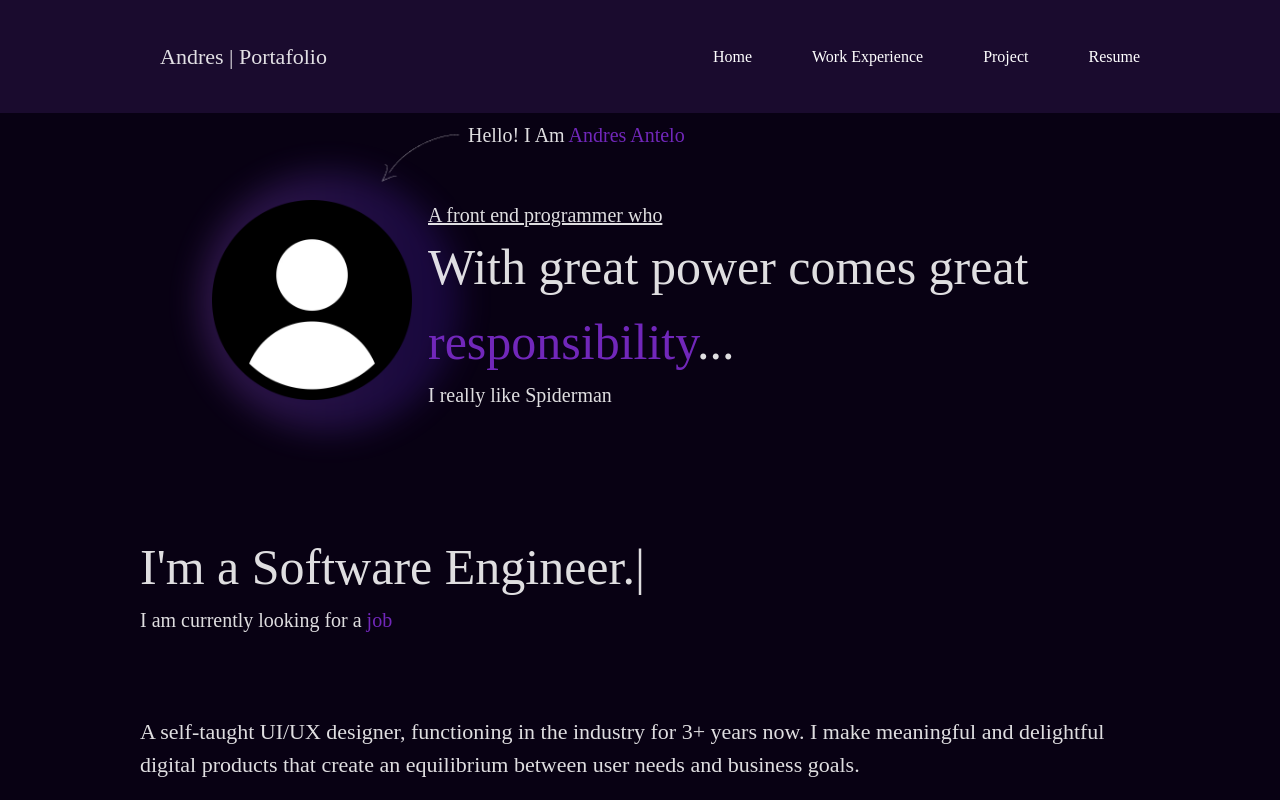
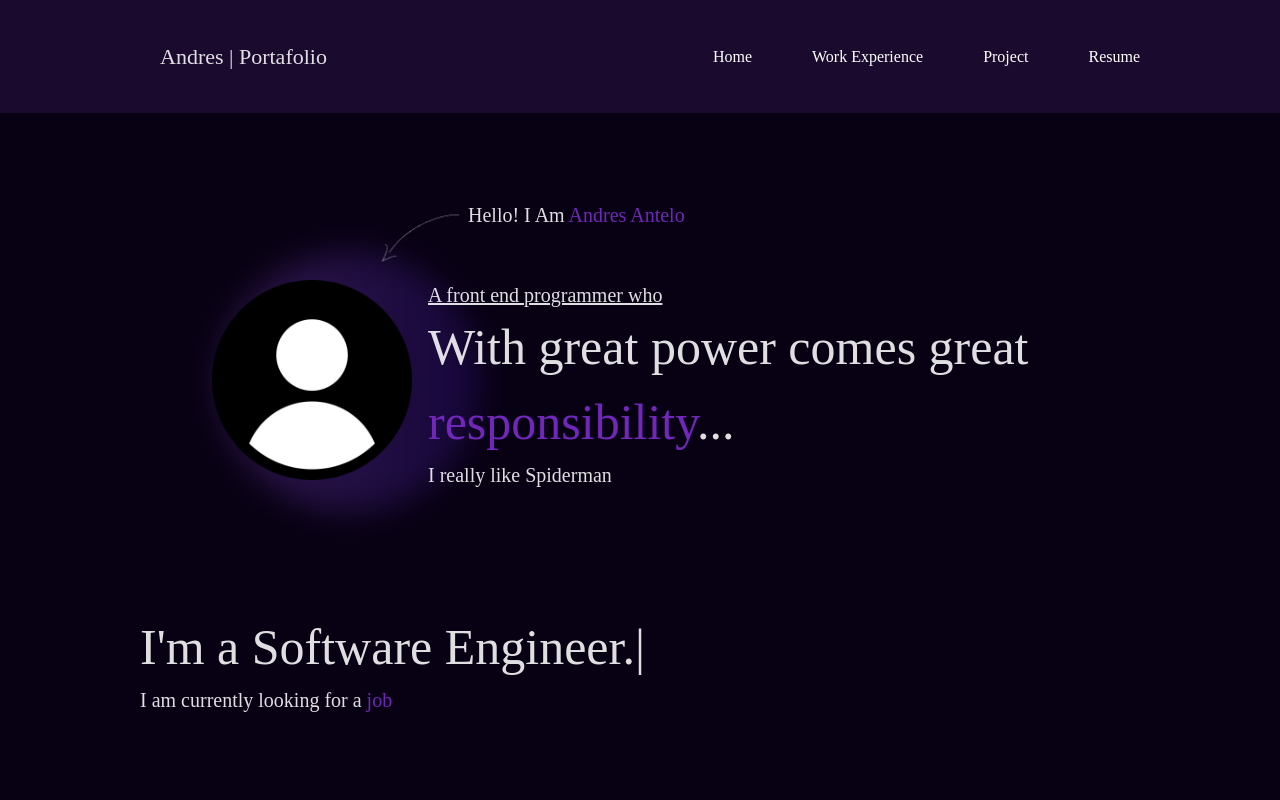
Before and after one commit to AndresAntelo21/portafolio, a React (Vite) app: page / in a window 1280 px wide. Shown: the top 800 px of the page. Built offline with nearby package versions, Linux system fonts and the light colour scheme; a web font is replaced by a local one.

Commit message:
cambios en los estilos

```diff
--- a/src/App.tsx
+++ b/src/App.tsx
@@ -6,19 +6,19 @@ import { RiTailwindCssFill, RiReactjsFill } from "react-icons/ri";
 import { SiVite } from "react-icons/si";
 export default function App() {
   return (
-    <div className="w-full h-screen mx-auto flex flex-col items-center">
+    <div className="w-full h-auto mx-auto flex flex-col items-center">
       <Navigator />
-      <div className="pt-50   flex flex-row gap-4 ">
-        <div className="absolute top-43 left-50 w-65 h-65 rounded-full
+      <div className="pt-70   flex flex-row gap-4 ">
+        <div className="absolute top-63 left-55 w-65 h-65 rounded-full
             bg-gradient-to-r from-[#763CAC]/40 to-[#320F85]/40 blur-lg opacity-90 -z-10">
         </div>
         <div className="w-50 h-auto relative">
           <img src="./public/hero/meTest.png" className="relative" />
         </div>
-        <div className="absolute top-25 left-90 flex items-center justify-center">
+        <div className="absolute top-45 left-90 flex items-center justify-center">
           <img src="./public/hero/Arrow.png" className="w-30 h-auto" />
         </div>
-        <div className="absolute top-30 left-117">
+        <div className="absolute top-50 left-117">
           <h2 className="font-[Preahvihear] text-[20px]">Hello! I Am <span className="text-[#7127BA]">Andres Antelo</span></h2>
         </div>
         <div className="w-max flex flex-col">
--- a/src/components/footer/footer.tsx
+++ b/src/components/footer/footer.tsx
@@ -1,8 +1,7 @@
 const footer = () => {
     return (
-        <div className="">
-            <h1></h1>
-        </div>
+        <footer className=" w-full h-[300px] bg-[#080113]/12 mt-10 mx-0">
+        </footer>
     );
 };
 
```
